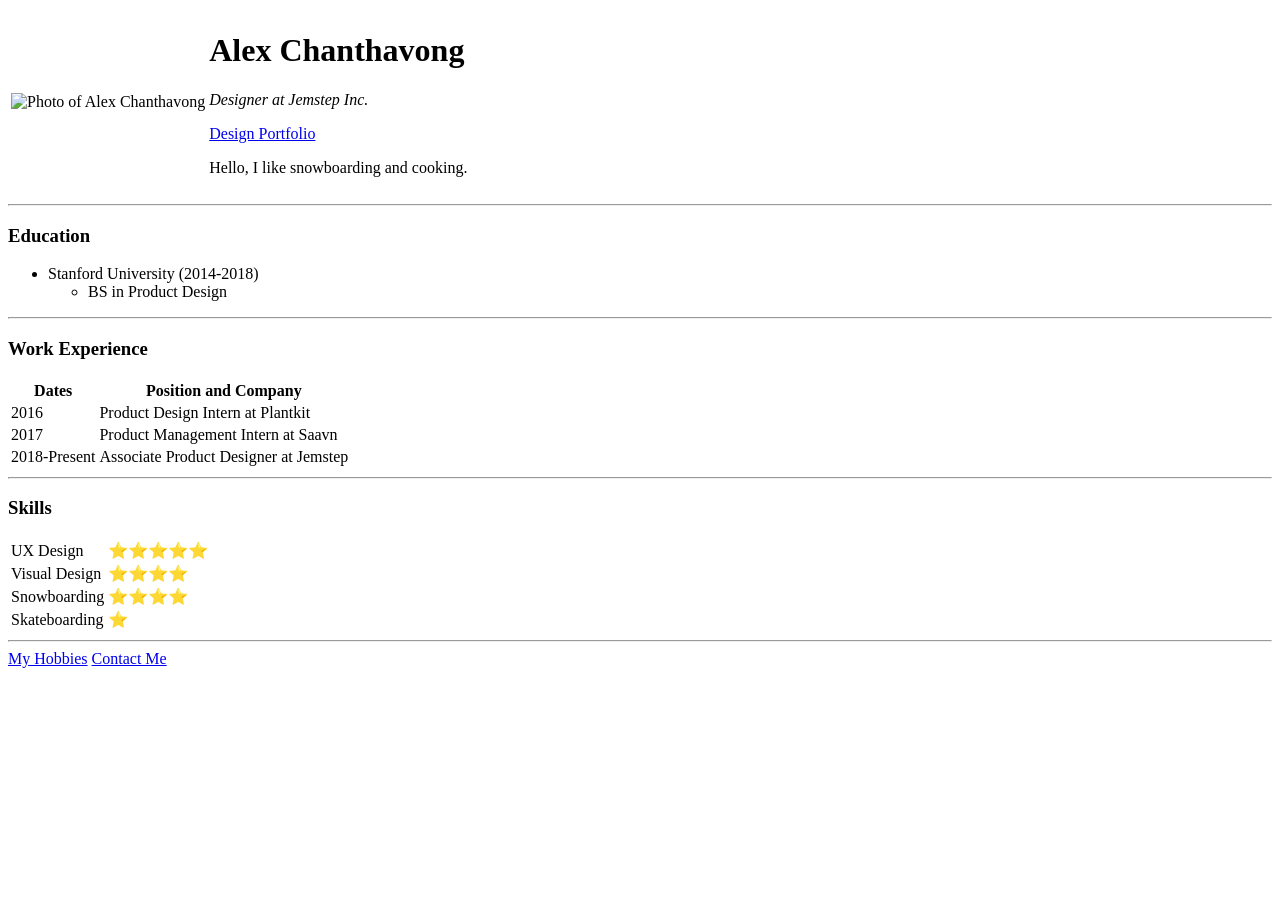
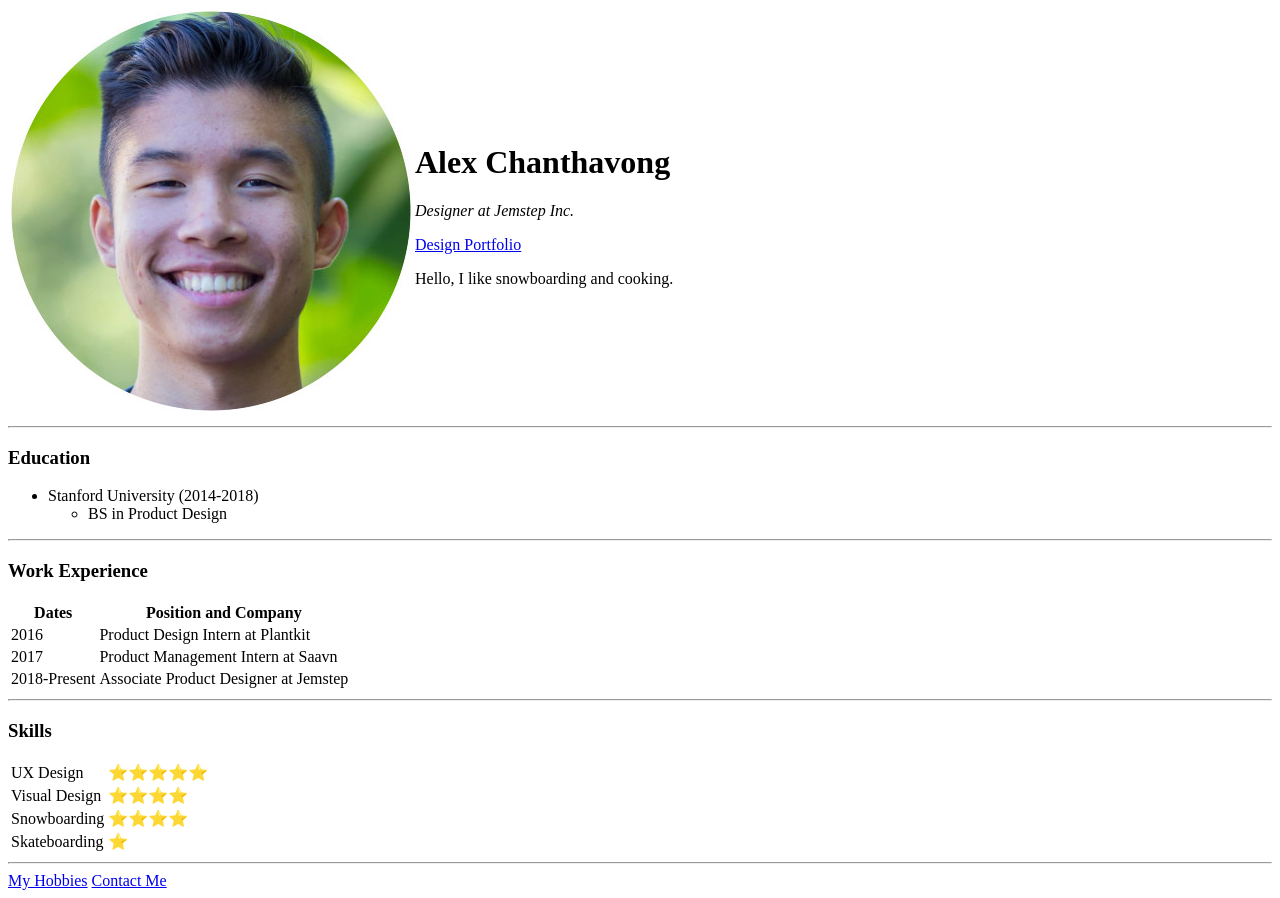
Before and after one commit to achantha000/Personal-Website, a plain HTML site: page index.html in a window 1280 px wide. Before the commit the page ends 800 px from the top, so only its background shows below. Drawn offline with Linux system fonts and the light colour scheme.

Commit message:
Add files via upload

```diff
--- a/index.html
+++ b/index.html
@@ -13,7 +13,7 @@
     <!--Picture and Headline-->
     <table>
         <tr>
-            <td><img src="images/alex.jpg" alt="Photo of Alex Chanthavong"></td>
+            <td><img src="alex.jpg" alt="Photo of Alex Chanthavong"></td>
             <td>
                 <h1>Alex Chanthavong</h1>
                 <p><em>Designer at Jemstep Inc.</em></p>
```
